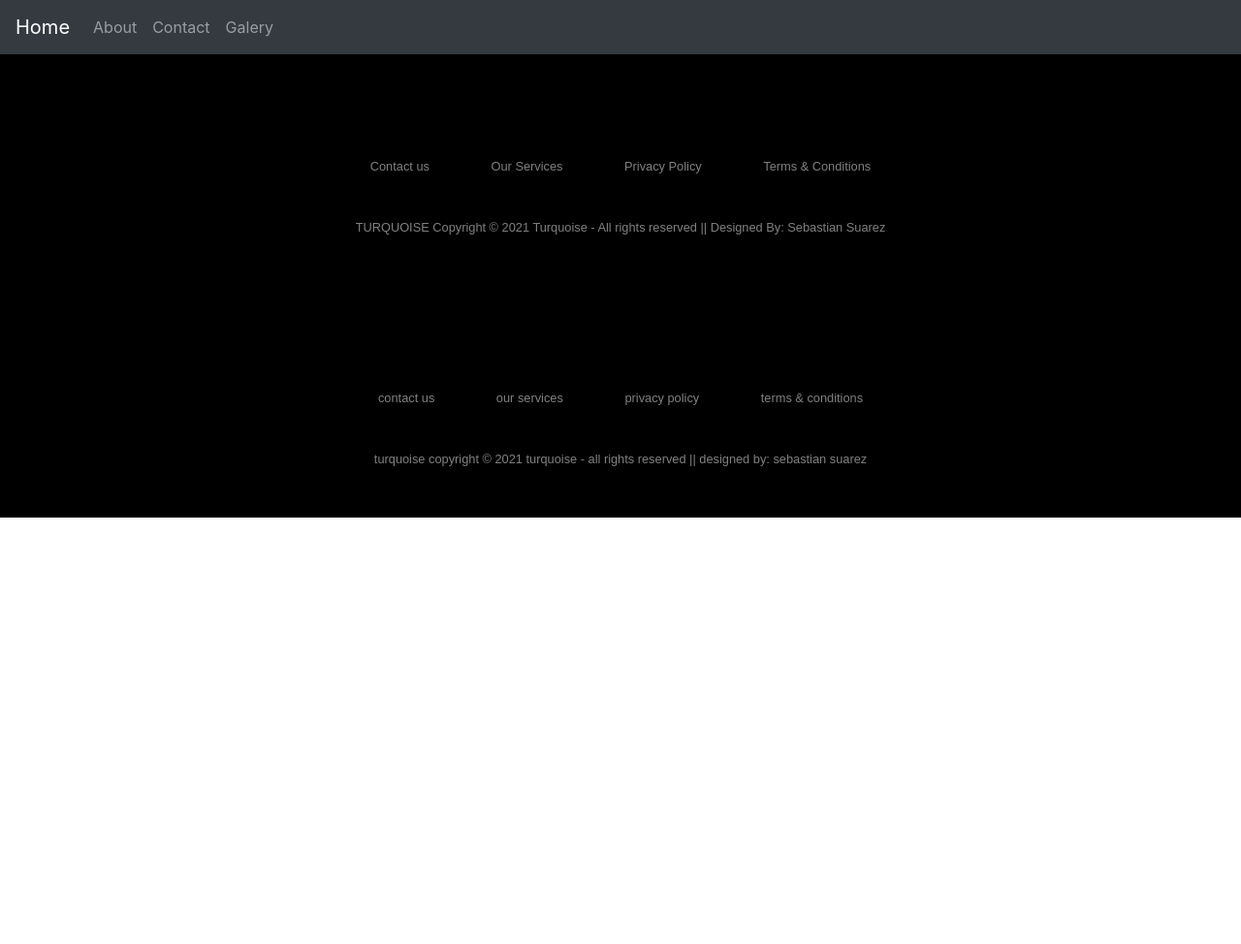
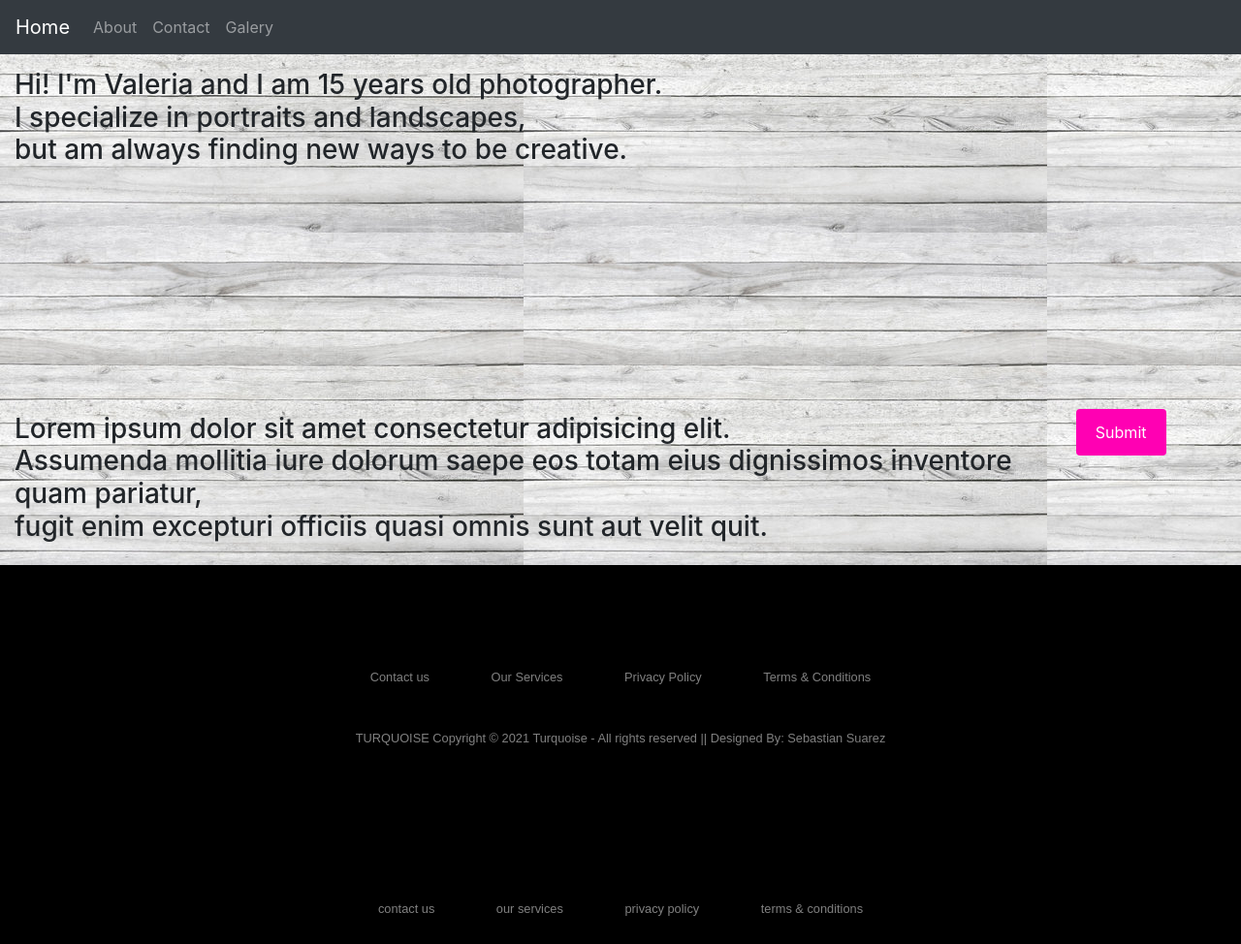
Before and after one commit to SebaSuarez/Broken, a plain HTML site: page about.html in a window 1280 px wide. Shown: the part 480-1454 px from the top of the page at 97% size. Before the commit the page ends 1014 px from the top, so only its background shows below. Drawn offline with nearby package versions, Linux system fonts and the light colour scheme.

Commit message:
added about text

```diff
--- a/about.html
+++ b/about.html
@@ -1,5 +1,6 @@
 <!DOCTYPE html>
 <html lang="en">
+
 <head>
   <meta charset="UTF-8">
   <meta http-equiv="X-UA-Compatible" content="IE=edge">
@@ -11,13 +12,15 @@
   <link rel="stylesheet" href="https://pro.fontawesome.com/releases/v5.10.0/css/all.css"
     integrity="sha384-AYmEC3Yw5cVb3ZcuHtOA93w35dYTsvhLPVnYs9eStHfGJvOvKxVfELGroGkvsg+p" crossorigin="anonymous">
 </head>
+
 <body>
   <div class="jumbotron hero">
     <h1 class="display-4">shot by valeria</h1>
   </div>
   <nav class="navbar navbar-expand-md navbar-dark bg-dark">
     <a class="navbar-brand" href="Index.html">Home</a>
-        <button class="navbar-toggler" type="button" data-toggle="collapse" data-target="#navbarSupportedContent" aria-controls="navbarSupportedContent" aria-expanded="false" aria-label="Toggle navigation">
+    <button class="navbar-toggler" type="button" data-toggle="collapse" data-target="#navbarSupportedContent"
+      aria-controls="navbarSupportedContent" aria-expanded="false" aria-label="Toggle navigation">
       <span class="navbar-toggler-icon"></span>
     </button>
 
@@ -34,13 +37,31 @@
         </li>
       </ul>
   </nav>
+  <div class="about-container">
+    <div class="about-text">
+      <h3>
+        Hi! I'm Valeria and I am 15 years old photographer.<br>
+        I specialize in portraits and landscapes,<br>
+        but am always finding new ways to be creative.<br>
+      </h3>
+    </div>
+    <div class="why-text">
+      <h3>
+        Lorem ipsum dolor sit amet consectetur adipisicing elit.<br> Assumenda mollitia iure dolorum saepe eos totam
+        eius
+        dignissimos inventore quam pariatur,<br> fugit enim excepturi officiis quasi omnis sunt aut velit quit.
+      </h3>
+      <input type="submit" value="Submit" class="about-submit">
+    </div>
+
+  </div>
 
 
 
 
 
 
-
+  <div class="clearfloat"></div>
   <div class="footer">
     <div class="row">
       <a href="#"><i class="fa fa-facebook"></i></a>
@@ -63,8 +84,27 @@
     </div>
   </div>
   </div>
-    <div class="footer"> <div class="row"> <a href="#"><i class="fa fa-facebook"></i></a> <a href="@shotbyvalera"><i class="fa fa-instagram"></i></a> <a href="#"><i class="fa fa-youtube"></i></a> <a href="#"><i class="fa fa-twitter"></i></a> </div> <div class="row"> <ul> <li><a href="contact.html">contact us</a></li> <li><a href="#">our services</a></li> <li><a href="#">privacy policy</a></li> <li><a href="#">terms & conditions</a></li> </ul> </div> <div class="row"> turquoise copyright © 2021 turquoise - all rights reserved || designed by: sebastian suarez </div> </div> </div>
-    <script src="https://code.jquery.com/jquery-3.5.1.slim.min.js" integrity="sha384-DfXdz2htPH0lsSSs5nCTpuj/zy4C+OGpamoFVy38MVBnE+IbbVYUew+OrCXaRkfj" crossorigin="anonymous"></script>
-    <script src="https://cdn.jsdelivr.net/npm/bootstrap@4.5.3/dist/js/bootstrap.bundle.min.js" integrity="sha384-ho+j7jyWK8fNQe+A12Hb8AhRq26LrZ/JpcUGGOn+Y7RsweNrtN/tE3MoK7ZeZDyx" crossorigin="anonymous"></script>
+  <div class="footer">
+    <div class="row"> <a href="#"><i class="fa fa-facebook"></i></a> <a href="@shotbyvalera"><i
+          class="fa fa-instagram"></i></a> <a href="#"><i class="fa fa-youtube"></i></a> <a href="#"><i
+          class="fa fa-twitter"></i></a> </div>
+    <div class="row">
+      <ul>
+        <li><a href="contact.html">contact us</a></li>
+        <li><a href="#">our services</a></li>
+        <li><a href="#">privacy policy</a></li>
+        <li><a href="#">terms & conditions</a></li>
+      </ul>
+    </div>
+    <div class="row"> turquoise copyright © 2021 turquoise - all rights reserved || designed by: sebastian suarez </div>
+  </div>
+  </div>
+  <script src="https://code.jquery.com/jquery-3.5.1.slim.min.js"
+    integrity="sha384-DfXdz2htPH0lsSSs5nCTpuj/zy4C+OGpamoFVy38MVBnE+IbbVYUew+OrCXaRkfj" crossorigin="anonymous">
+  </script>
+  <script src="https://cdn.jsdelivr.net/npm/bootstrap@4.5.3/dist/js/bootstrap.bundle.min.js"
+    integrity="sha384-ho+j7jyWK8fNQe+A12Hb8AhRq26LrZ/JpcUGGOn+Y7RsweNrtN/tE3MoK7ZeZDyx" crossorigin="anonymous">
+  </script>
 </body>
+
 </html>
--- a/styles/styles.css
+++ b/styles/styles.css
@@ -1,12 +1,14 @@
-*{
+* {
     margin: 0px;
-    padding:0px;
+    padding: 0px;
 }
-body{
-    background-image: url('../img/grey-wood.jpg');
+
+body {
+    background-image: url("../img/grey-wood.jpg");
 }
-.hero{
-    background-image: url('../img/flower.jpg');
+
+.hero {
+    background-image: url("../img/flower.jpg");
     height: 60vh !important;
     background-size: cover;
     color: rgb(255, 255, 255);
@@ -16,13 +18,15 @@ body{
     margin-top: 0px;
     margin-bottom: 0px !important;
 }
-h1{
+
+h1 {
     margin: 0px;
     display: inline-flex;
     align-items: center;
     justify-content: center;
 }
-.right{
+
+.right {
     display: flex;
     justify-content: flex-end;
     width: 10px;
@@ -31,7 +35,8 @@ h1{
     justify-content: space-around;
     flex-direction: column;
 }
-.left{
+
+.left {
     display: flex;
     justify-content: flex-start;
     width: 10px;
@@ -39,27 +44,41 @@ h1{
     background-color: blue;
     justify-content: space-around;
 }
-.collums{
+
+.about-container {
+    margin: 10px;
+    padding: 5px;
+}
+
+.about-text {
+    margin-bottom: 15%;
+}
+
+.why-text {
+    display: flex;
+    align-items: baseline;
+}
+
+.about-submit {
+    float: right;
+    margin: 5%;
+}
+
+.collums {
     justify-content: space-around;
     flex-direction: column;
     margin: 10px 0px;
 }
+
 .container {
     border-radius: 5px;
-    background-color:rgb(233, 169, 180);
+    background-color: rgb(233, 169, 180);
     padding: 20px;
 }
-  input[type=text], select, textarea {
-    width: 100%;
-    padding: 12px;
-    border: 1px solid #ccc;
-    border-radius: 4px;
-    box-sizing: border-box;
-    margin-top: 6px;
-    margin-bottom: 16px;
-    resize: vertical;
-  }
-  input[type=date], select, textarea {
+
+input[type="text"],
+select,
+textarea {
     width: 100%;
     padding: 12px;
     border: 1px solid #ccc;
@@ -70,7 +89,20 @@ h1{
     resize: vertical;
 }
 
-  input[type=submit] {
+input[type="date"],
+select,
+textarea {
+    width: 100%;
+    padding: 12px;
+    border: 1px solid #ccc;
+    border-radius: 4px;
+    box-sizing: border-box;
+    margin-top: 6px;
+    margin-bottom: 16px;
+    resize: vertical;
+}
+
+input[type="submit"] {
     background-color: #ff00b3;
     color: white;
     padding: 12px 20px;
@@ -79,10 +111,11 @@ h1{
     cursor: pointer;
 }
 
-  input[type=submit]:hover {
+input[type="submit"]:hover {
     background-color: #ff4fe8;
 }
-  .contact-words{
+
+.contact-words {
     text-align: center;
     font-size: 35px;
     font-weight: 1px;
@@ -92,62 +125,65 @@ h1{
     color: rgb(39, 39, 39);
 }
 
-.clearfloat{
+.clearfloat {
     clear: both;
 }
-.footer{
-    background:#000;
-    padding:30px 0px;
-    font-family: 'Play', sans-serif;
-    text-align:center;
-    justify-content: center;
-    }
 
-    .footer .row{
-    width:100%;
-    margin:1% 0%;
-    padding:0.6% 0%;
-    color:gray;
-    font-size:0.8em;
+.footer {
+    background: #000;
+    padding: 30px 0px;
+    font-family: "Play", sans-serif;
     text-align: center;
     justify-content: center;
 }
 
-    .footer .row a{
-    text-decoration:none;
-    color:gray;
-    transition:0.5s;
+.footer .row {
+    width: 100%;
+    margin: 1% 0%;
+    padding: 0.6% 0%;
+    color: gray;
+    font-size: 0.8em;
+    text-align: center;
+    justify-content: center;
 }
 
-    .footer .row a:hover{
-    color:#fff;
+.footer .row a {
+    text-decoration: none;
+    color: gray;
+    transition: 0.5s;
 }
 
-    .footer .row ul{
-    width:100%;
+.footer .row a:hover {
+    color: #fff;
 }
 
-    .footer .row ul li{
-    display:inline-block;
-    margin:0px 30px;
+.footer .row ul {
+    width: 100%;
 }
 
-    .footer .row a i{
-    font-size:2em;
-    margin:0% 20px;
+.footer .row ul li {
+    display: inline-block;
+    margin: 0px 30px;
 }
 
-    @media (max-width:720px){
-    .footer{
-    text-align:center;
-    padding:5%;
+.footer .row a i {
+    font-size: 2em;
+    margin: 0% 20px;
+}
+
+@media (max-width: 720px) {
+    .footer {
+        text-align: center;
+        padding: 5%;
         justify-content: center;
     }
-    .footer .row ul li{
-    display:block;
-    margin:10px 0px;
+
+    .footer .row ul li {
+        display: block;
+        margin: 10px 0px;
     }
-    .footer .row a i{
-    margin:0% 20px;
+
+    .footer .row a i {
+        margin: 0% 20px;
     }
 }
```
Lines whose indentation alone changed are shown as unchanged.
